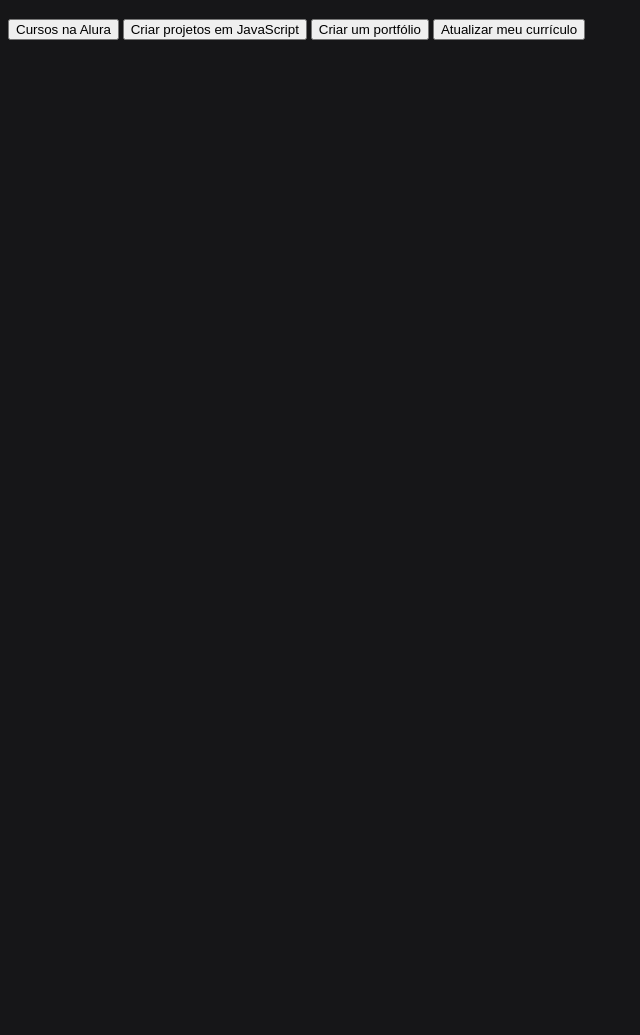
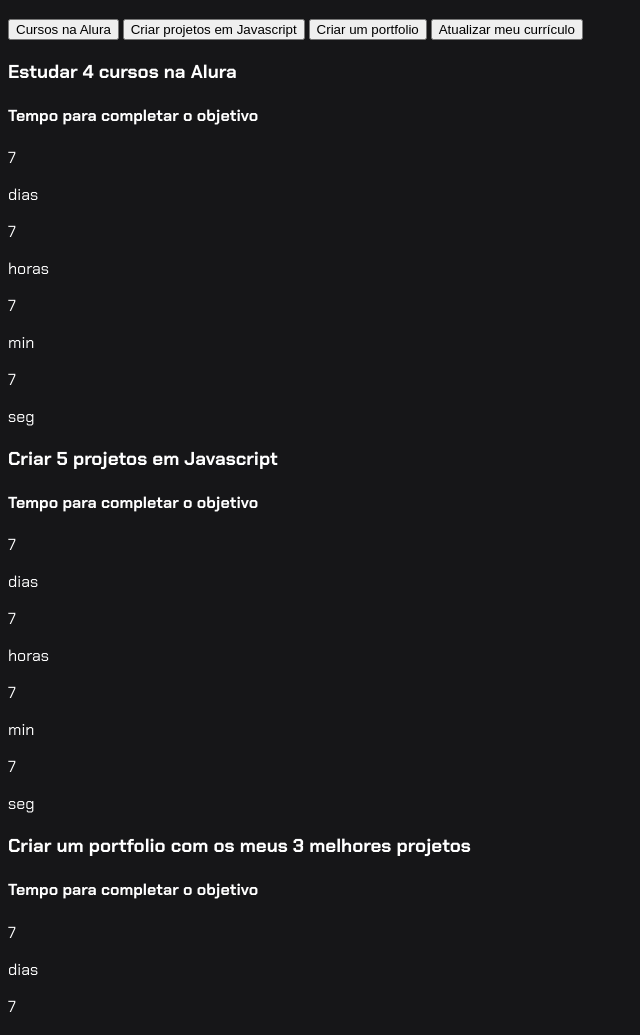
Before and after one commit to hevelyntav-1/hevelyn3ta, a plain HTML site: page index.html in a window 1280 px wide. Shown: the part 53-1088 px from the top of the page, without its empty margins (0-640 px from the left). Before the commit the page ends 800 px from the top, so only its background shows below. Drawn offline with Linux system fonts and the light colour scheme.

Commit message:
index.html

```diff
--- a/index.html
+++ b/index.html
@@ -1,20 +1,116 @@
 <!DOCTYPE html>
 <html lang="pt-br">
+
 <head>
     <meta charset="UTF-8">
     <meta name="viewport" content="width=device-width, initial-scale=1.0">
     <title>Meus objetivos do ano</title>
     <link rel="stylesheet" href="style.css">
 </head>
+
 <body>
     <section class="conteudo-principal">
-     <h2 class="titulo-principal">Meus Objetivos do ano_</h2>
+        <h2 class="titulo-principal">Meus Objetivos do ano<span>_</span></h2>
+        <div class="conteudo">
             <div class="botoes">
-       <button class="botao">Cursos na Alura</button>
-       <button class="botao">Criar projetos em JavaScript</button>
-       <button class="botao">Criar um portfólio</button>
+                <button class="botao ativo">Cursos na Alura</button>
+                <button class="botao">Criar projetos em Javascript</button>
+                <button class="botao">Criar um portfolio</button>
                 <button class="botao">Atualizar meu currículo</button>
             </div>
+            <div class="abas-textos">
+                <div class="aba-conteudo ativo">
+                    <h3 class="aba-conteudo-titulo-principal">Estudar 4 cursos na Alura</h3>
+                    <h4 class="aba-conteudo-titulo-secundario">Tempo para completar o objetivo</h4>
+                    <div class="contador">
+                        <div class="contador-digito">
+                            <p class="contador-digito-numero" id="dias0">7</p>
+                            <p class="contador-digito-texto">dias</p>
+                        </div>
+                        <div class="contador-digito">
+                            <p class="contador-digito-numero" id="horas0">7</p>
+                            <p class="contador-digito-texto">horas</p>
+                        </div>
+                        <div class="contador-digito">
+                            <p class="contador-digito-numero" id="min0">7</p>
+                            <p class="contador-digito-texto">min</p>
+                        </div>
+                        <div class="contador-digito">
+                            <p class="contador-digito-numero" id="seg0">7</p>
+                            <p class="contador-digito-texto">seg</p>
+                        </div>
+                    </div>
+                </div>
+                <div class="aba-conteudo">
+                    <h3 class="aba-conteudo-titulo-principal">Criar 5 projetos em Javascript</h3>
+                    <h4 class="aba-conteudo-titulo-secundario">Tempo para completar o objetivo</h4>
+                    <div class="contador">
+                        <div class="contador-digito">
+                            <p class="contador-digito-numero" id="dias1">7</p>
+                            <p class="contador-digito-texto">dias</p>
+                        </div>
+                        <div class="contador-digito">
+                            <p class="contador-digito-numero" id="horas1">7</p>
+                            <p class="contador-digito-texto">horas</p>
+                        </div>
+                        <div class="contador-digito">
+                            <p class="contador-digito-numero" id="min1">7</p>
+                            <p class="contador-digito-texto">min</p>
+                        </div>
+                        <div class="contador-digito">
+                            <p class="contador-digito-numero" id="seg1">7</p>
+                            <p class="contador-digito-texto">seg</p>
+                        </div>
+                    </div>
+                </div>
+                <div class="aba-conteudo">
+                    <h3 class="aba-conteudo-titulo-principal">Criar um portfolio com os meus 3 melhores projetos</h3>
+                    <h4 class="aba-conteudo-titulo-secundario">Tempo para completar o objetivo</h4>
+                    <div class="contador">
+                        <div class="contador-digito">
+                            <p class="contador-digito-numero" id="dias2">7</p>
+                            <p class="contador-digito-texto">dias</p>
+                        </div>
+                        <div class="contador-digito">
+                            <p class="contador-digito-numero" id="horas2">7</p>
+                            <p class="contador-digito-texto">horas</p>
+                        </div>
+                        <div class="contador-digito">
+                            <p class="contador-digito-numero" id="min2">7</p>
+                            <p class="contador-digito-texto">min</p>
+                        </div>
+                        <div class="contador-digito">
+                            <p class="contador-digito-numero" id="seg2">7</p>
+                            <p class="contador-digito-texto">seg</p>
+                        </div>
+                    </div>
+                </div>
+                <div class="aba-conteudo">
+                    <h3 class="aba-conteudo-titulo-principal">Atualizar meu curriculo com os certificados da Alura</h3>
+                    <h4 class="aba-conteudo-titulo-secundario">Tempo para completar o objetivo</h4>
+                    <div class="contador">
+                        <div class="contador-digito">
+                            <p class="contador-digito-numero" id="dias3">7</p>
+                            <p class="contador-digito-texto">dias</p>
+                        </div>
+                        <div class="contador-digito">
+                            <p class="contador-digito-numero" id="horas3">7</p>
+                            <p class="contador-digito-texto">horas</p>
+                        </div>
+                        <div class="contador-digito">
+                            <p class="contador-digito-numero" id="min3">7</p>
+                            <p class="contador-digito-texto">min</p>
+                        </div>
+                        <div class="contador-digito">
+                            <p class="contador-digito-numero" id="seg3">7</p>
+                            <p class="contador-digito-texto">seg</p>
+                        </div>
+                    </div>
+                </div>
+            </div>
+        </div>
     </section>
+    <script src="main.js"></script>
 </body>
+
                          </html>
```
Lines whose indentation alone changed are shown as unchanged.
